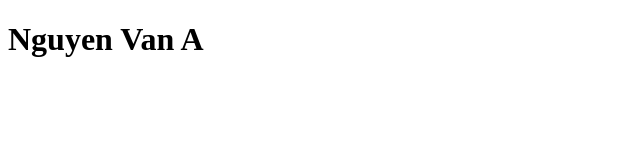
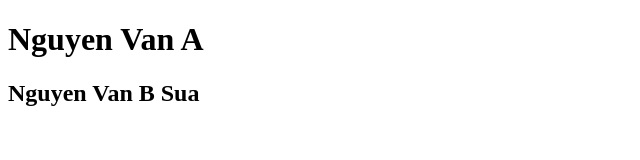
Before and after one commit to BuyingPrism8602/teamAB, a plain HTML site: page index.html in a window 1280 px wide. Shown: the whole page, without its empty margins (0-640 px from the left). Drawn offline with Linux system fonts and the light colour scheme.

Commit message:
2. B sua lan 1

```diff
--- a/index.html
+++ b/index.html
@@ -7,5 +7,6 @@
   </head>
   <body>
     <h1>Nguyen Van A</h1>
+    <h2>Nguyen Van B Sua</h2>
   </body>
 </html>
```
